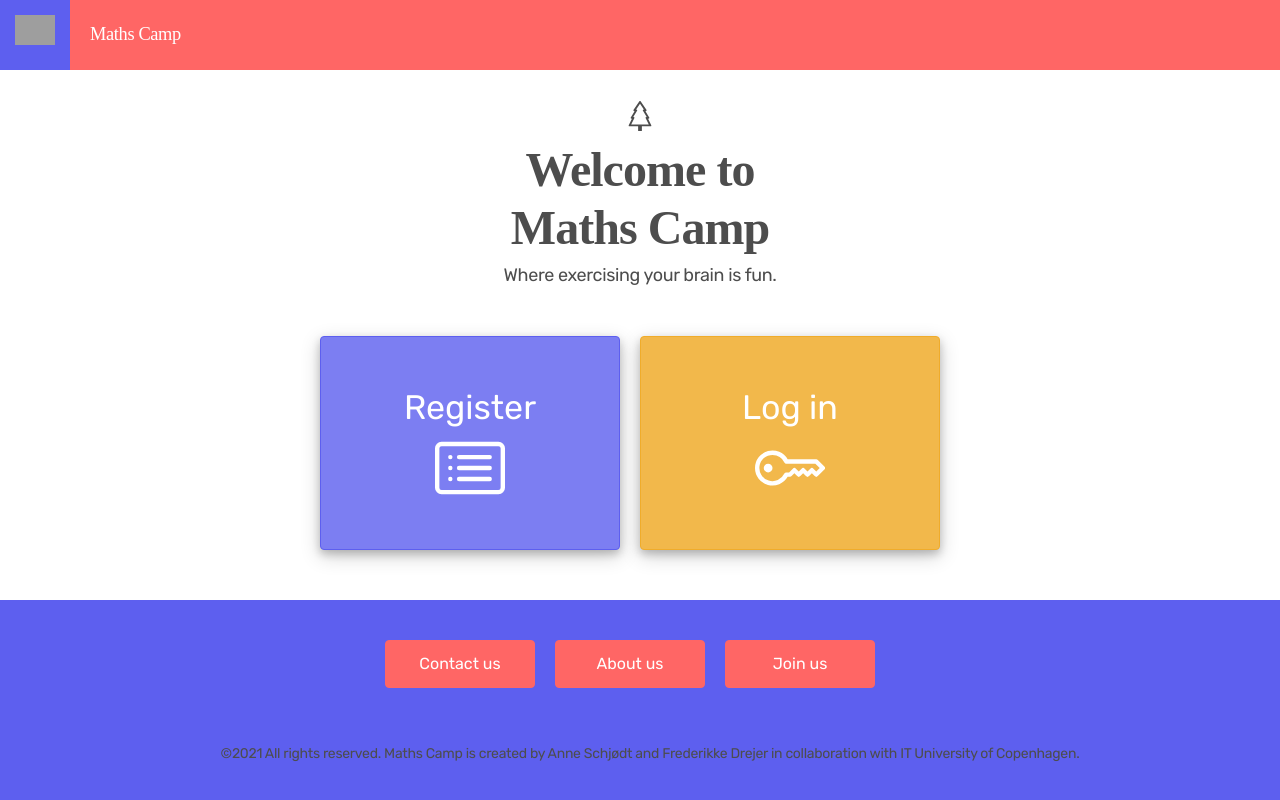
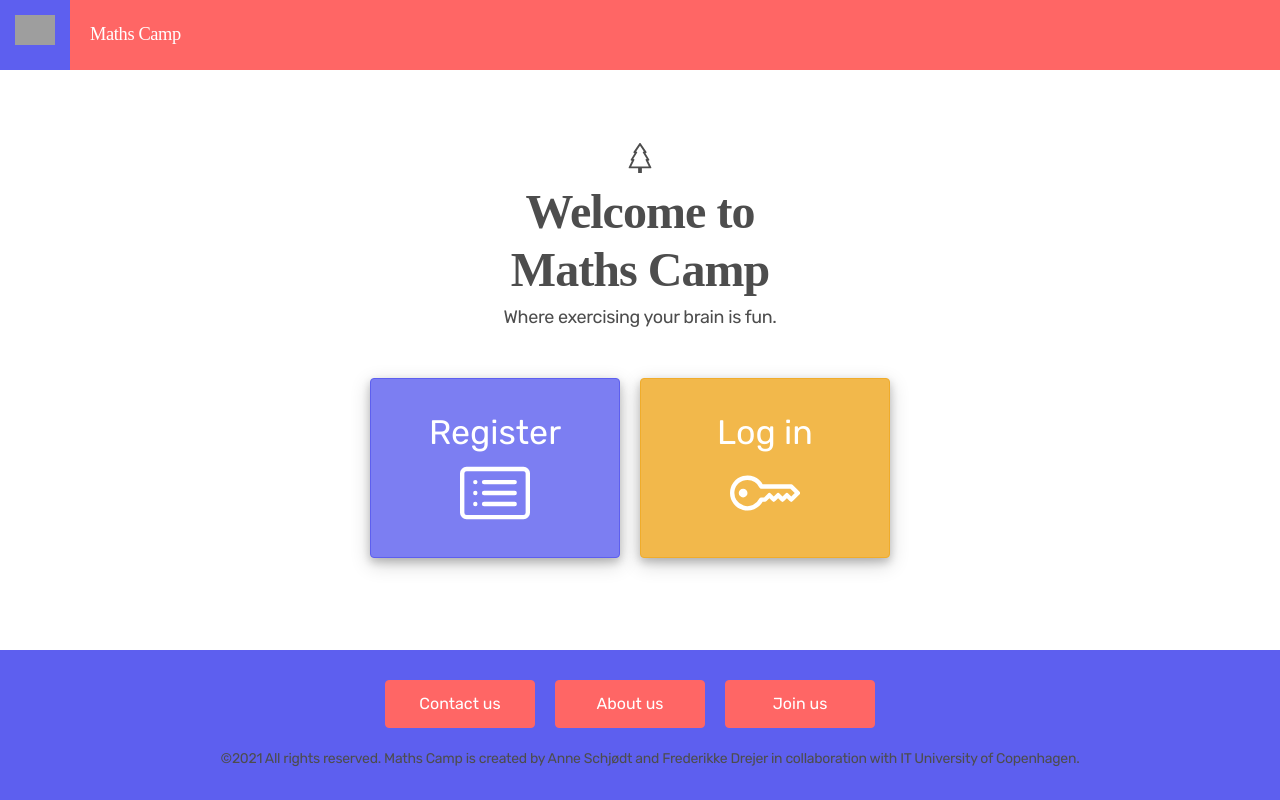
Before and after one commit to tamaraputriv/MathsCamp, a React (Create React App) app: page / in a window 1280 px wide. Built offline with nearby package versions, Linux system fonts and the light colour scheme; grey boxes are pictures that could not be loaded; a web font is replaced by a local one; what parse would draw is missing.

Commit message:
små styling ting

```diff
--- a/src/components/Footer/Footer.css
+++ b/src/components/Footer/Footer.css
@@ -3,14 +3,14 @@
   flex-direction: column;
   background-color: #5d5fef;
   justify-content: space-between;
-  height: 200px;
+  height: 150px;
   padding: 20px;
 }
 
 .row-1 {
   display: flex;
   justify-content: center;
-  margin-top: 20px;
+  margin-top: 10px;
 }
 
 .row-2 {
--- a/src/components/Login/LoginRegisterCard.css
+++ b/src/components/Login/LoginRegisterCard.css
@@ -42,8 +42,8 @@ p {
   border: none;
   box-shadow: 0 4px 8px 0 rgba(0, 0, 0, 0.2), 0 6px 20px 0 rgba(0, 0, 0, 0.19);
   border-radius: 8px;
-  width: 300px;
-  height: 214px;
+  width: 250px;
+  height: 180px;
   font-family: Rubik;
   font-style: normal;
   font-weight: 700;
--- a/src/components/Login/RegisterComponent.js
+++ b/src/components/Login/RegisterComponent.js
@@ -46,6 +46,7 @@ export default function RegisterComponent() {
         user.set("password", password);
         user.set("email", email);
         var date = new Date().toLocaleDateString();
+        user.set("total_points", 1000);
         user.add("active_days", date);
         user.add("owned_mascot_ids", "arB9fEWmFp");
         try {
--- a/src/components/PracticeSection/MultipleChoice.js
+++ b/src/components/PracticeSection/MultipleChoice.js
@@ -87,7 +87,7 @@ export default function MultipleChoice() {
       let foundQuestion = false;
       while (!foundQuestion) {
         //TODO ændre til 9 når vi har fået spørgsmål ind i alle kategorier
-        let i = getRandomInt(5);
+        let i = getRandomInt(3);
         const currentId = question[i].id;
         console.log(currentId);
         if (!info.correct.includes(currentId)) {
@@ -278,7 +278,8 @@ export default function MultipleChoice() {
           console.log(currentQuestionId);
           student.increment("total_correct_questions");
           var correct = student.get(category + "_correct_ids");
-          if (correct.length === 7) {
+          //TODO ændrer når vi har alle spørgsmål i databasen
+          if (correct.length === 3) {
             student.increment(category + "_level");
             student.set(category + "_correct_ids", []);
           }
--- a/src/pages/PracticePage.js
+++ b/src/pages/PracticePage.js
@@ -15,7 +15,6 @@ export default function PracticePage() {
     >
       <Navbar />
       <MultipleChoice />
-      <Footer />
     </div>
   );
 }
```
